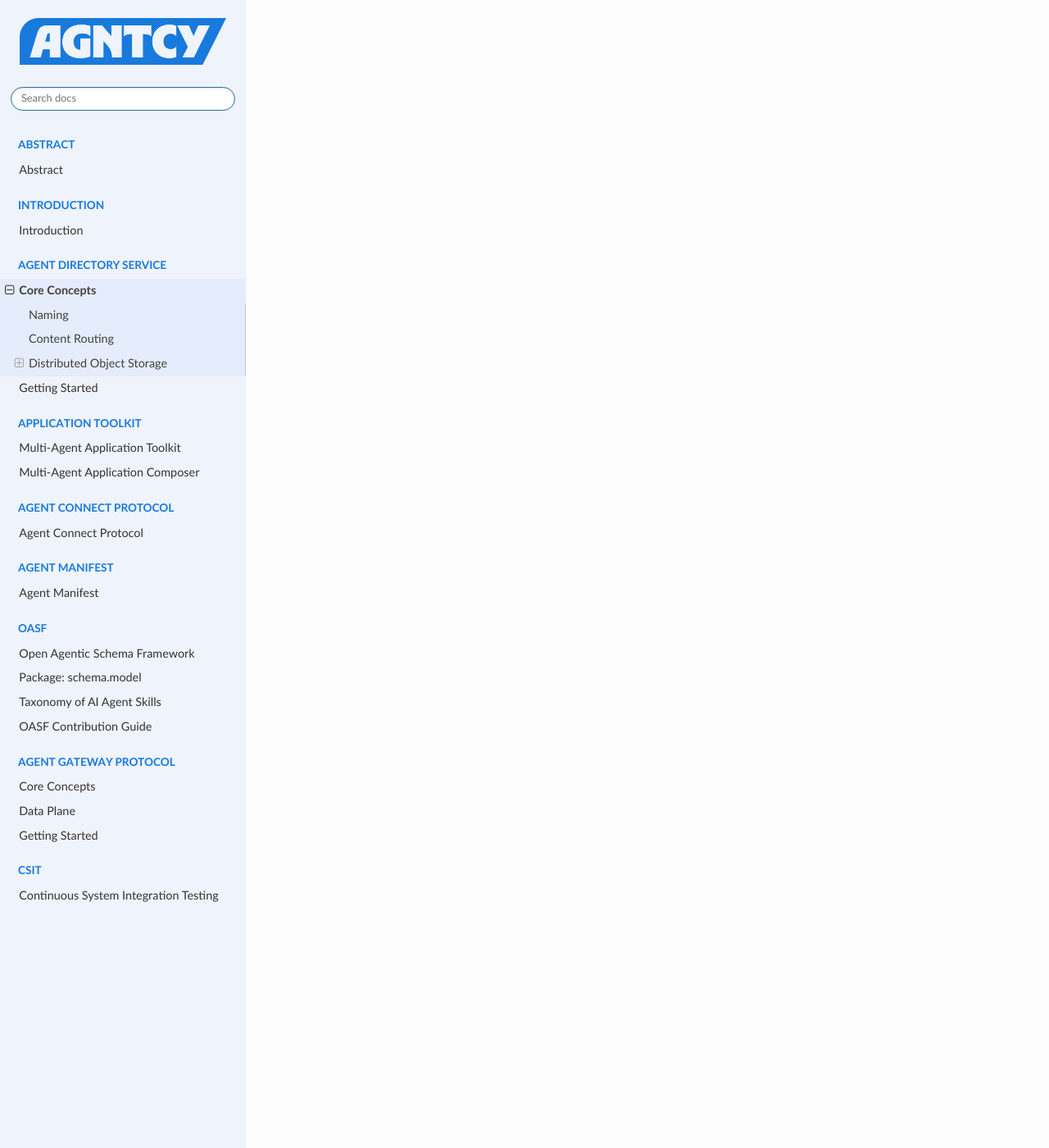
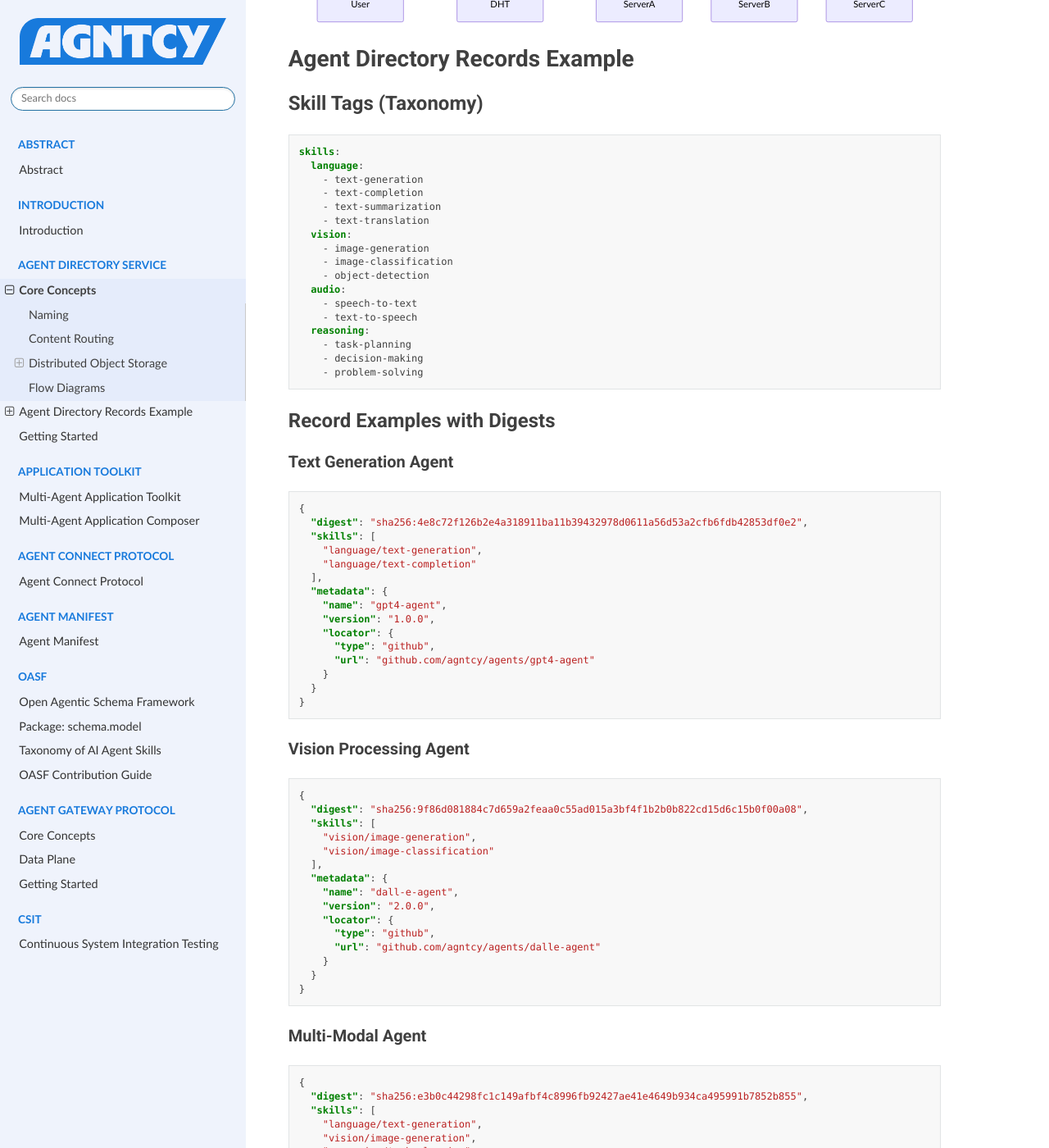
Before and after one commit to papimenon/docs, a Sphinx documentation site: the page built from docs/pages/dir.md, in a window 1280 px wide and 1400 px high, scrolled down 2558 px. Shown: the whole window at 82% size. Built offline with Sphinx 7.4.7 and the Read the Docs theme 3.1.0, drawn with Linux system fonts in a browser that asks for light colours; some of the changed text lies outside the part shown.

Commit message:
35 documentation agp (#44)
* docs: agp update, diagrams update and copyright notice update.


---------

Signed-off-by: Luca Muscariello <lumuscar@cisco.com>

````diff
--- a/Taskfile.yml
+++ b/Taskfile.yml
@@ -1,5 +1,5 @@
-# SPDX-FileCopyrightText: Copyright (c) 2025 Cisco and/or its affiliates.
-# SPDX-License-Identifier: Apache-2.0
+# Copyright AGNTCY Contributors (https://github.com/agntcy)
+# SPDX-License-Identifier: CC-BY-4.0
 
 version: "3"
 
--- a/docs/conf.py
+++ b/docs/conf.py
@@ -19,9 +19,9 @@
 
 # -- Project information -----------------------------------------------------
 
-project = "Internet of Agents"
-copyright = "AGNTCY Collective"
-author = "AGNTCY Collective"
+project = "AGNTCY Collective"
+copyright = "AGNTCY Contributors"
+author = "AGNTCY Contributors"
 
 # The short X.Y version
 version = "Version: " + os.environ.get("VERSION", "v0.1.0")
@@ -137,7 +137,7 @@
         master_doc,
         "agntcy-doc.tex",
         "Documentation",
-        "AGNTCY Collective",
+        "AGNTCY Contributors",
         "manual",
     ),
 ]
--- a/docs/pages/dir.md
+++ b/docs/pages/dir.md
@@ -76,3 +76,123 @@
 
 While ADS uses zot as its reference OCI server implementation, the system works
 with any server that implements the OCI distribution specification.
+
+## Flow Diagrams
+
+```mermaid
+sequenceDiagram
+    participant User
+    participant DHT
+    participant ServerA
+    participant ServerB
+    participant ServerC
+
+    Note over ServerA,ServerC: Publication Phase
+    ServerA->>ServerA: Generate record digest
+    ServerA->>ServerA: Extract skills from record
+    ServerA->>ServerA: Store record locally
+    ServerA->>DHT: Announce digest + skills
+    ServerB->>ServerB: Generate record digest
+    ServerB->>ServerB: Extract skills from record
+    ServerB->>ServerB: Store record locally
+    ServerB->>DHT: Announce digest + skills
+    DHT->>DHT: Update routing tables<br/>(skills→digests→servers)
+
+    Note over User,ServerC: Discovery Phase
+    User->>DHT: Query by skills
+    DHT->>DHT: Search routing tables
+    DHT->>User: Return matching digests<br/>+ server addresses
+    User->>User: Select records
+    User->>ServerA: Download record 1
+    User->>ServerB: Download record 2
+```
+
+
+# Agent Directory Records Example
+
+## Skill Tags (Taxonomy)
+```yaml
+skills:
+  language:
+    - text-generation
+    - text-completion
+    - text-summarization
+    - text-translation
+  vision:
+    - image-generation
+    - image-classification
+    - object-detection
+  audio:
+    - speech-to-text
+    - text-to-speech
+  reasoning:
+    - task-planning
+    - decision-making
+    - problem-solving
+```
+
+## Record Examples with Digests
+
+### Text Generation Agent
+```json
+{
+  "digest": "sha256:4e8c72f126b2e4a318911ba11b39432978d0611a56d53a2cfb6fdb42853df0e2",
+  "skills": [
+    "language/text-generation",
+    "language/text-completion"
+  ],
+  "metadata": {
+    "name": "gpt4-agent",
+    "version": "1.0.0",
+    "locator": {
+      "type": "github",
+      "url": "github.com/agntcy/agents/gpt4-agent"
+    }
+  }
+}
+```
+
+### Vision Processing Agent
+```json
+{
+  "digest": "sha256:9f86d081884c7d659a2feaa0c55ad015a3bf4f1b2b0b822cd15d6c15b0f00a08",
+  "skills": [
+    "vision/image-generation",
+    "vision/image-classification"
+  ],
+  "metadata": {
+    "name": "dall-e-agent",
+    "version": "2.0.0",
+    "locator": {
+      "type": "github",
+      "url": "github.com/agntcy/agents/dalle-agent"
+    }
+  }
+}
+```
+
+### Multi-Modal Agent
+```json
+{
+  "digest": "sha256:e3b0c44298fc1c149afbf4c8996fb92427ae41e4649b934ca495991b7852b855",
+  "skills": [
+    "language/text-generation",
+    "vision/image-generation",
+    "reasoning/task-planning"
+  ],
+  "metadata": {
+    "name": "multi-modal-agent",
+    "version": "1.0.0",
+    "locator": {
+      "type": "github",
+      "url": "github.com/agntcy/agents/multimodal-agent"
+    }
+  }
+}
+```
+
+The digests are SHA-256 hashes of the record content, making them:
+- Globally unique
+- Content-addressable
+- Collision-resistant
+- Immutable
````
Also changed, not shown: CONTRIBUTORS.md (added, +10 -0 lines), README.md (+1 -1 lines), docs/pages/agp.md (+41 -0 lines), 1 other file.
